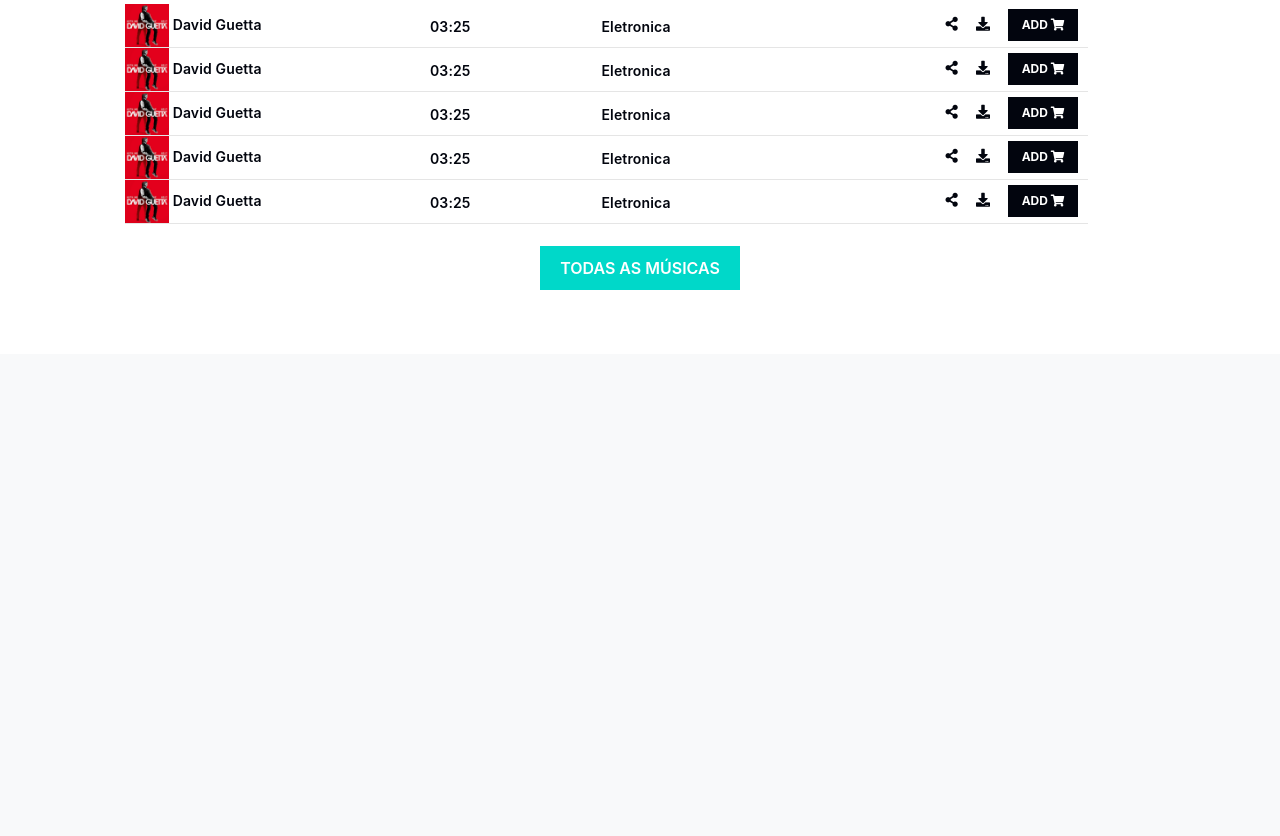
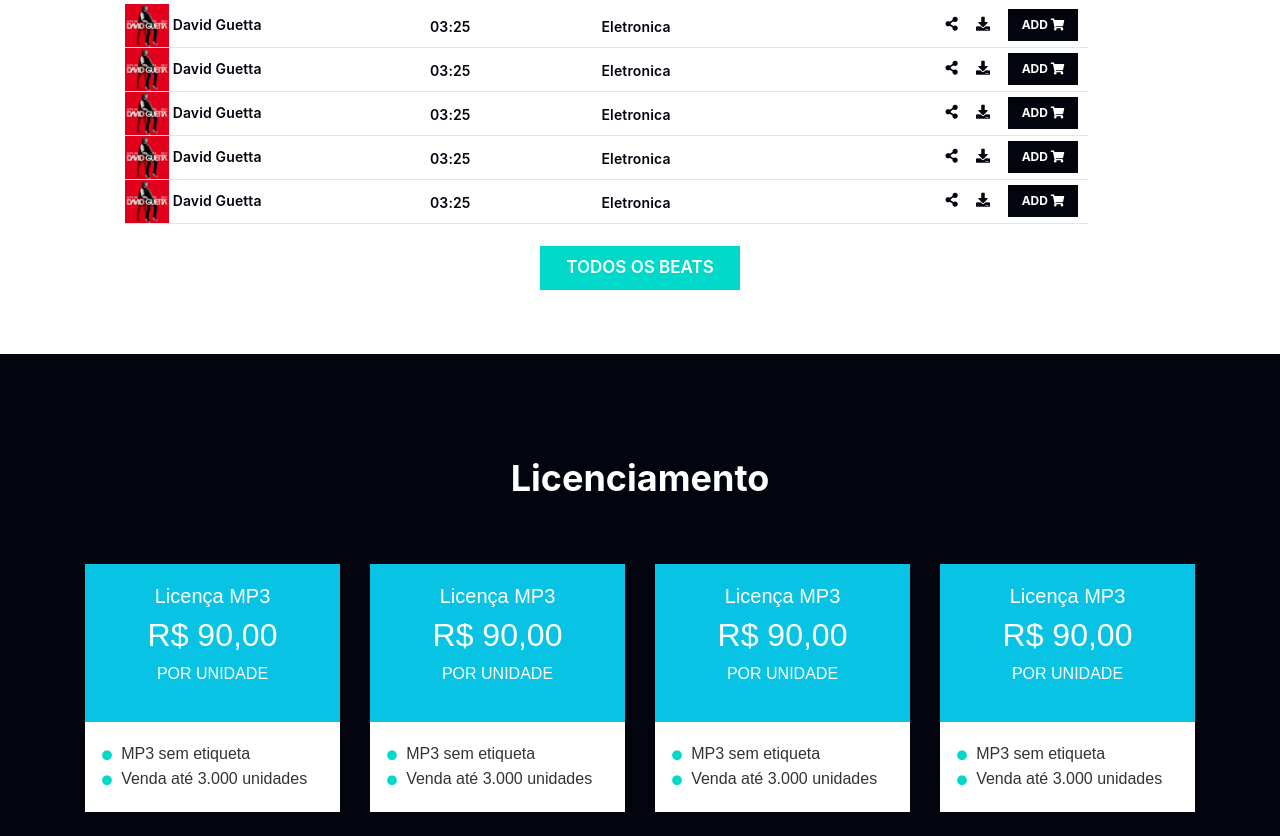
Before and after one commit to SidSan97/music-player, a PHP site: page / in a window 1280 px wide. Shown: the part 755-1591 px from the top of the page. Before the commit the page ends 1045 px from the top, so only its background shows below. Run offline with PHP 8.4, Linux system fonts and the light colour scheme; some libraries are stand-ins or nearby versions.

Commit message:
Adição da seção de informações para licença

```diff
--- a/css/index.css
+++ b/css/index.css
@@ -276,6 +276,7 @@ body
     width: 200px;
     text-align: center;
     font-weight: 600;
+    font-size: 17px;
 }
 
 #btn-AllAudio:hover
@@ -283,3 +284,45 @@ body
     border-color: #00d8c9;
     background-color: #02050e;
 }
+
+#informacao
+{
+    background-color: #02050e;
+    padding-top: 8%;
+}
+
+.tit-info
+{
+    font-size: 36px;
+    text-align: center;
+    color: #fff;
+    font-weight: bold;
+    margin-bottom: 5%;
+}
+
+.div-info span
+{
+    display: block;
+    background-color: #09c3e4;
+    text-align: center;
+    color: #fff;
+    padding: 20px 10px;
+    font-family: Arial, Helvetica, sans-serif;
+}
+
+.div-info span:nth-child(2)
+{
+    display: block;
+    background-color: #fff;
+    color: rgb(51, 51, 51);
+    text-align: left;
+}
+
+.div-info span i
+{
+    margin-left: 3%;
+    margin-right: 2%;
+    margin-bottom: 3%;
+    font-size: 10px;
+    color: #00d8c9;
+}
--- a/index.php
+++ b/index.php
@@ -153,12 +153,68 @@
 
      <div style="display: flex; justify-content: center; margin-bottom: 5%;">
         <button id="btn-AllAudio">
-            TODAS AS MÚSICAS
+            TODOS OS BEATS
         </button>
      </div>
 
-     <section class="informacao">
+     <section id="informacao">
+         <h2 class="tit-info">Licenciamento</h2>
 
+         <div class="container">
+            <div class="row">
+                <div class="col-lg mb-4 div-info">
+                    <span>
+                       <h5>Licença MP3</h5>
+                       <h2>R$ 90,00</h2>
+                       <p>POR UNIDADE</p>
+                    </span>
+
+                    <span>
+                        <i class="fas fa-circle"></i> MP3 sem etiqueta <br>
+                        <i class="fas fa-circle"></i> Venda até 3.000 unidades
+                    </span>
+                </div>
+
+                <div class="col-lg mb-4 div-info">
+                    <span>
+                       <h5>Licença MP3</h5>
+                       <h2>R$ 90,00</h2>
+                       <p>POR UNIDADE</p>
+                    </span>
+
+                    <span>
+                        <i class="fas fa-circle"></i> MP3 sem etiqueta <br>
+                        <i class="fas fa-circle"></i> Venda até 3.000 unidades
+                    </span>
+                </div>
+
+                <div class="col-lg mb-4 div-info">
+                    <span>
+                       <h5>Licença MP3</h5>
+                       <h2>R$ 90,00</h2>
+                       <p>POR UNIDADE</p>
+                    </span>
+
+                    <span>
+                        <i class="fas fa-circle"></i> MP3 sem etiqueta <br>
+                        <i class="fas fa-circle"></i> Venda até 3.000 unidades
+                    </span>
+                </div>
+
+                <div class="col-lg mb-4 div-info">
+                    <span>
+                       <h5>Licença MP3</h5>
+                       <h2>R$ 90,00</h2>
+                       <p>POR UNIDADE</p>
+                    </span>
+
+                    <span>
+                        <i class="fas fa-circle"></i> MP3 sem etiqueta <br>
+                        <i class="fas fa-circle"></i> Venda até 3.000 unidades
+                    </span>
+                </div>
+            </div>
+         </div>
      </section>
 
     <script src="js/music-wave.js"></script>
```
